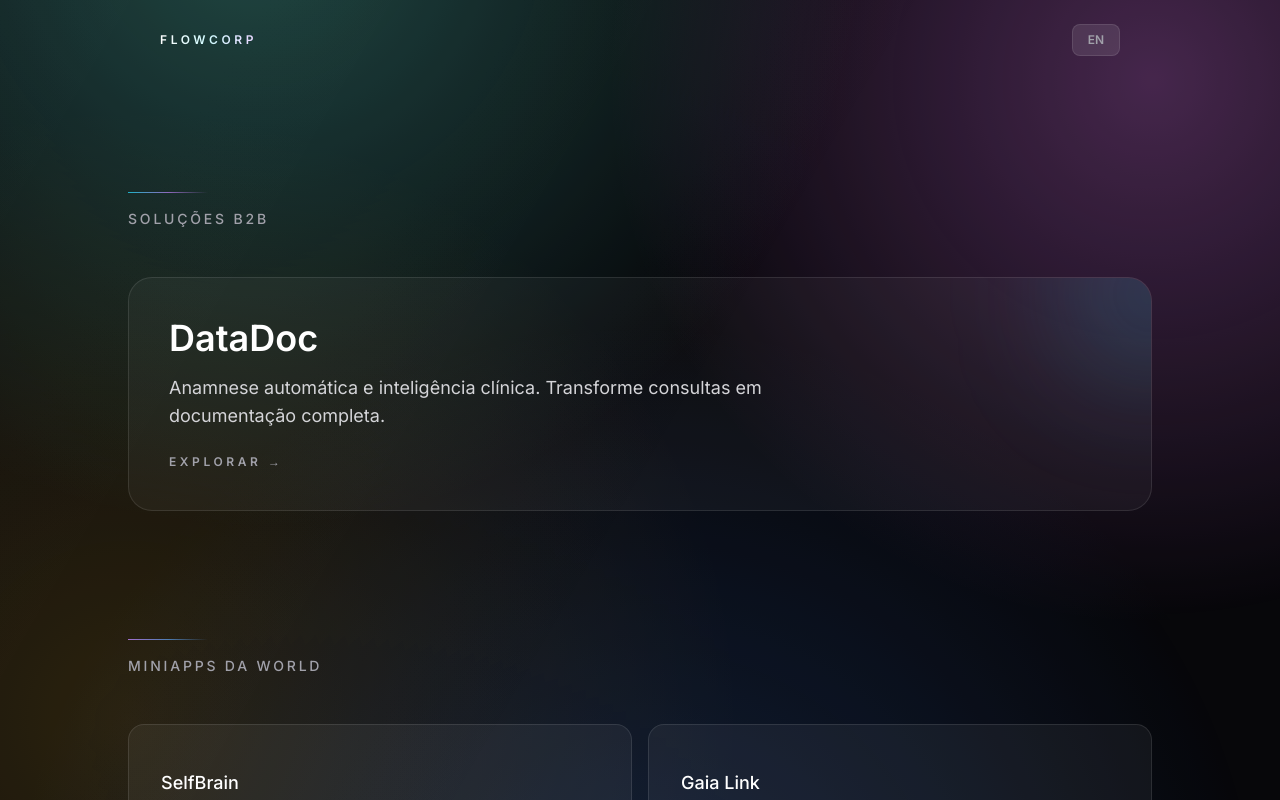
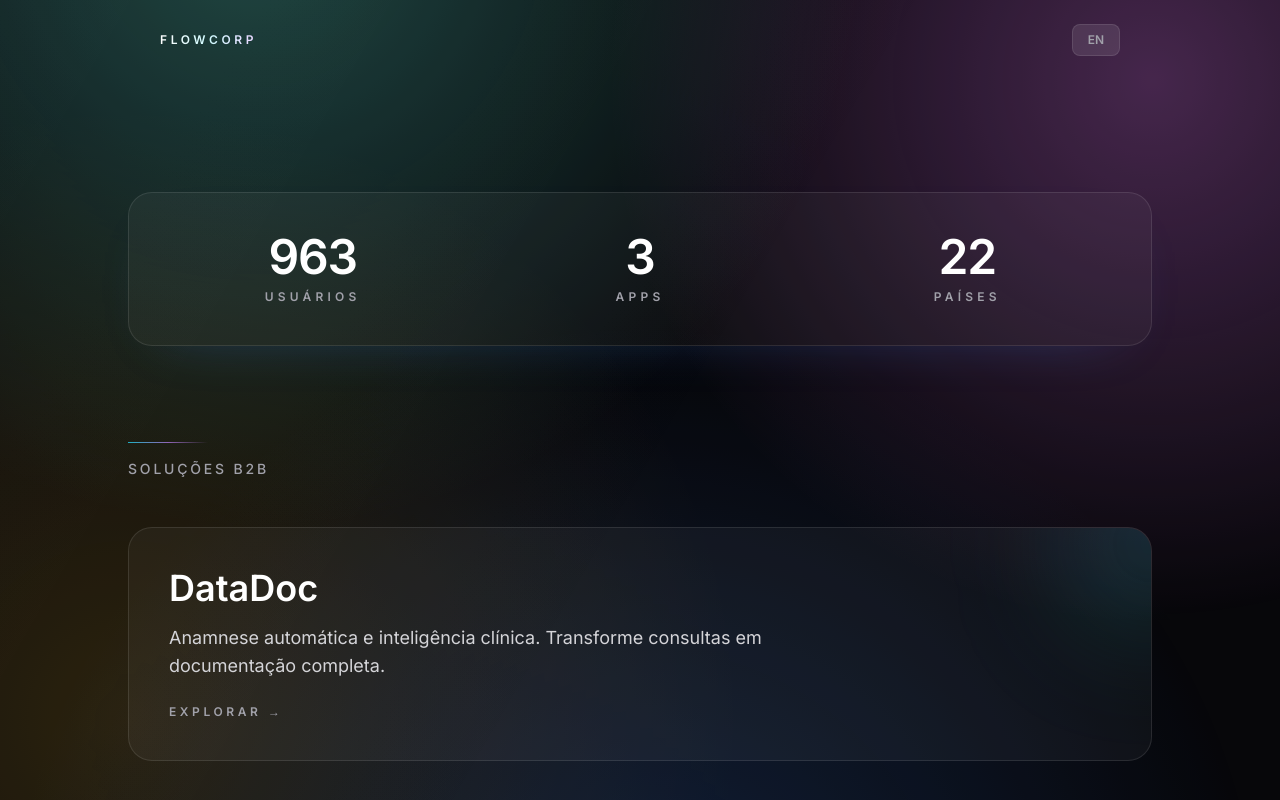
Before and after one commit to igorbiccas/flowcorp-site, a React (Vite) app: page / in a window 1280 px wide. Shown: the top 800 px of the page. Built offline with nearby package versions, Linux system fonts and the light colour scheme.

Commit message:
Add homepage stats section

```diff
--- a/App.tsx
+++ b/App.tsx
@@ -32,6 +32,21 @@ const App: React.FC = () => {
     },
   ];
 
+  const stats = [
+    {
+      value: '963',
+      label: t.app.stats.usersLabel,
+    },
+    {
+      value: '3',
+      label: t.app.stats.appsLabel,
+    },
+    {
+      value: '22',
+      label: t.app.stats.countriesLabel,
+    },
+  ];
+
   return (
     <div className="relative min-h-screen bg-[#07070a] text-white selection:bg-white/10">
       {/* Premium Glow Background */}
@@ -51,8 +66,24 @@ const App: React.FC = () => {
       <Header />
 
       <main className="relative z-10 flex flex-col pt-32 md:pt-48">
+        {/* Stats Section */}
+        <section className="px-6 md:px-8">
+          <div className="mx-auto w-full max-w-5xl">
+            <AnimatedSection className="w-full" delay="duration-700">
+              <div className="grid gap-6 rounded-3xl border border-white/10 bg-white/[0.04] px-8 py-10 text-center shadow-[0_20px_60px_-40px_rgba(59,130,246,0.4)] md:grid-cols-3">
+                {stats.map((stat) => (
+                  <div key={stat.label} className="space-y-2">
+                    <div className="text-4xl font-semibold tracking-tight text-white md:text-5xl">{stat.value}</div>
+                    <div className="text-xs font-semibold uppercase tracking-[0.35em] text-zinc-400">{stat.label}</div>
+                  </div>
+                ))}
+              </div>
+            </AnimatedSection>
+          </div>
+        </section>
+
         {/* B2B Products Section */}
-        <section className="px-6 md:px-8">
+        <section className="mt-24 px-6 md:px-8">
           <div className="mx-auto w-full max-w-5xl">
             <AnimatedSection className="w-full space-y-12" delay="duration-700">
               <div className="max-w-2xl space-y-4">
--- a/translations.ts
+++ b/translations.ts
@@ -10,6 +10,11 @@ export const translations = {
       projectsTitle: "Soluções B2B",
       miniAppsTitle: "Miniapps da World",
       explore: "Explorar →",
+      stats: {
+        usersLabel: "Usuários",
+        appsLabel: "Apps",
+        countriesLabel: "Países",
+      },
       selfbrain: {
         title: "SelfBrain",
         description: "IA com memória contínua. Experiências personalizadas que evoluem conforme o uso.",
@@ -116,6 +121,11 @@ export const translations = {
       projectsTitle: "B2B Solutions",
       miniAppsTitle: "World Mini-Apps",
       explore: "Explore →",
+      stats: {
+        usersLabel: "Users",
+        appsLabel: "Apps",
+        countriesLabel: "Countries",
+      },
       selfbrain: {
         title: "SelfBrain",
         description: "AI with continuous memory. Personalized experiences that evolve with use.",
```
